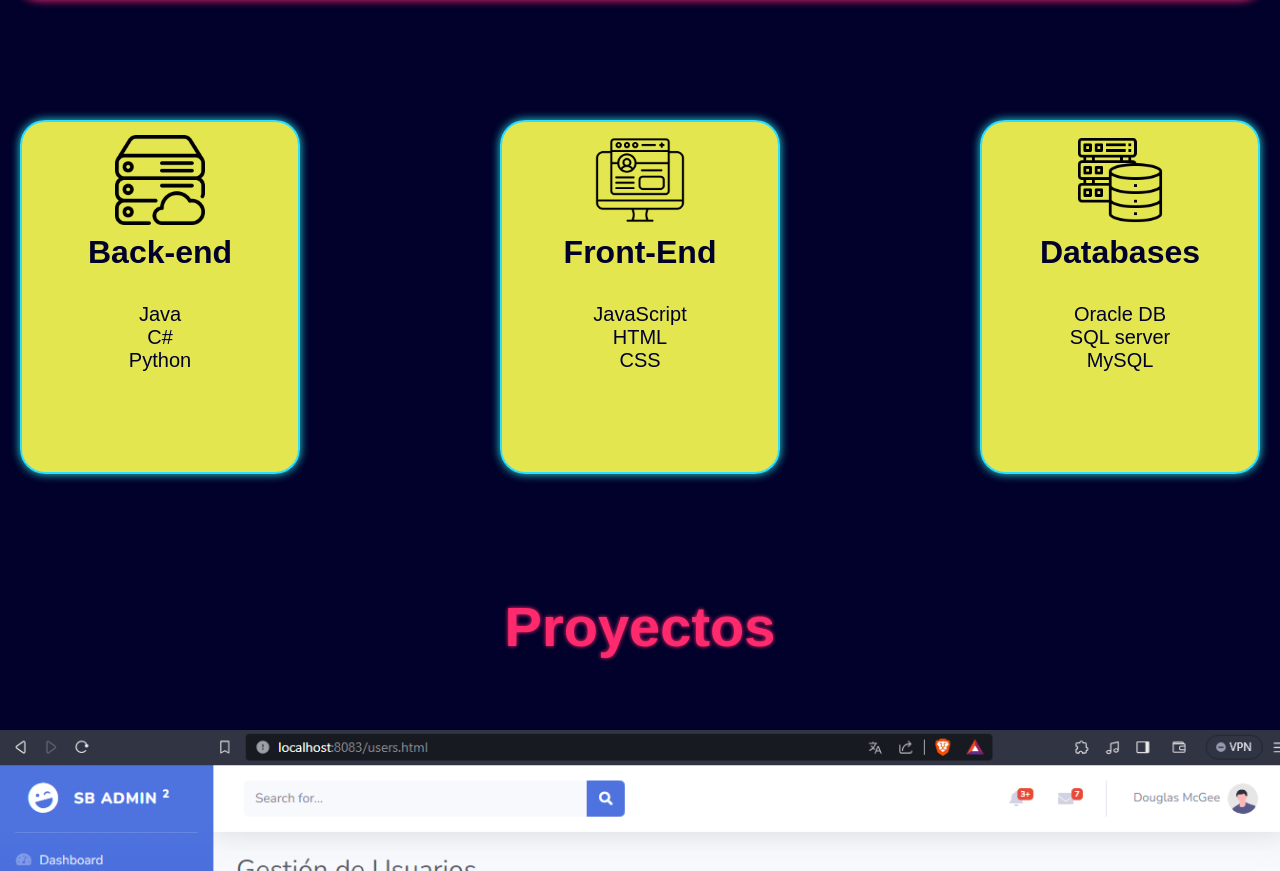
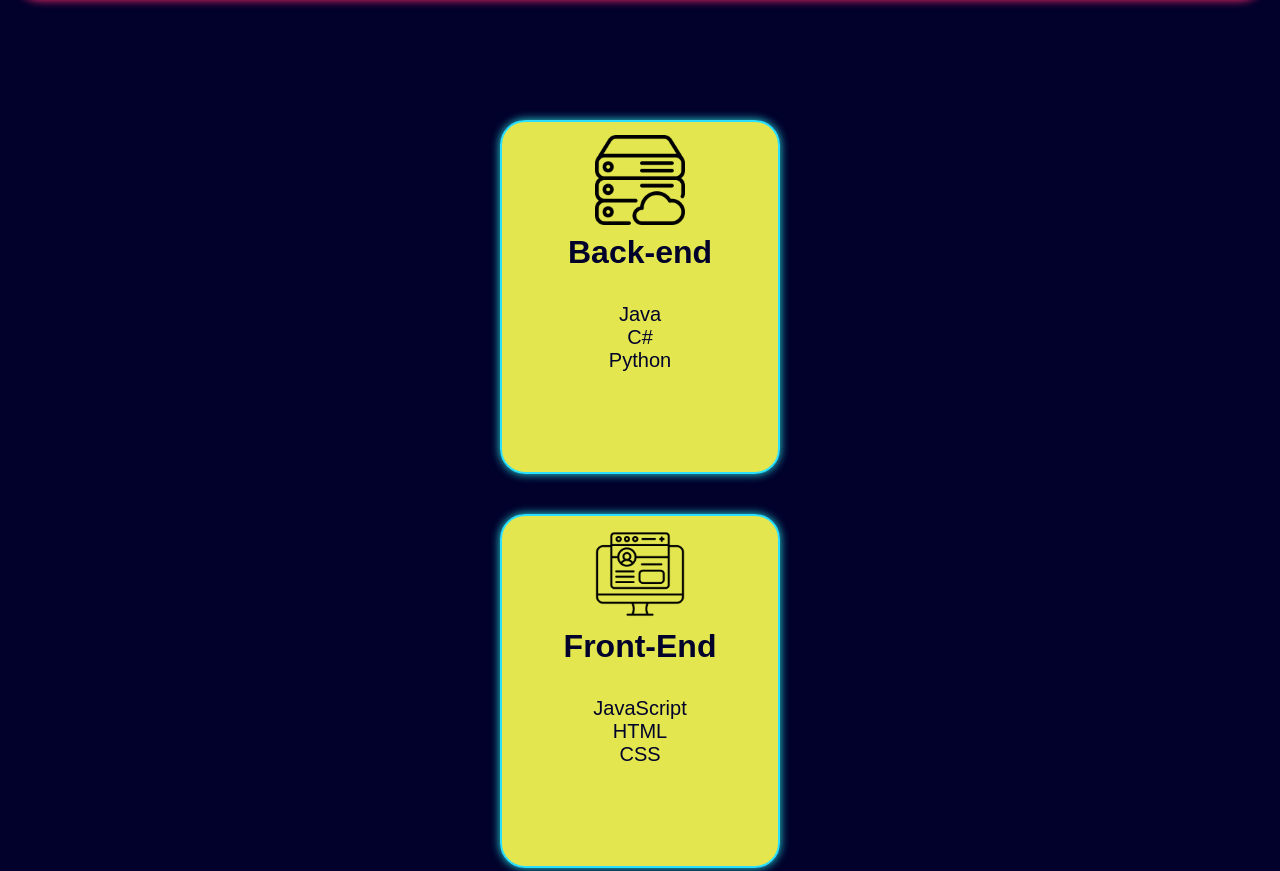
Before and after one commit to Har0ldDev/WebPortafolio, a plain HTML site: page index.html in a window 1280 px wide. Shown: the part 1719-2590 px from the top of the page. Drawn offline with Linux system fonts and the light colour scheme.

Commit message:
Correccion Habilidades

```diff
--- a/css/style.css
+++ b/css/style.css
@@ -96,7 +96,9 @@ header a:hover {
 #MisHabilidades .container{
     text-align: center;
     display: flex;
+    flex-direction: column;
     justify-content: space-between;
+    align-items: center;
 }
 
 #MisHabilidades .Habilidades{
--- a/index.html
+++ b/index.html
@@ -50,7 +50,7 @@
             </div>
             <div class="Habilidades">
                 <div class="imgHabilidad"></div>
-                <h3>Databases</h3>
+                <h3>Data-bases</h3>
                 <p>Oracle DB<br>SQL server<br>MySQL</p>
             </div>
         </div>
@@ -60,7 +60,6 @@
         <h1>Proyectos</h1>
         <div class="ProyectosDiv">
             <div class="container-proyectos">
-
                 <div class="Proyecto-img"></div>
                 <div class="Proyecto-txt">
                     <h3>Gestor de Usuarios</h3>
```
